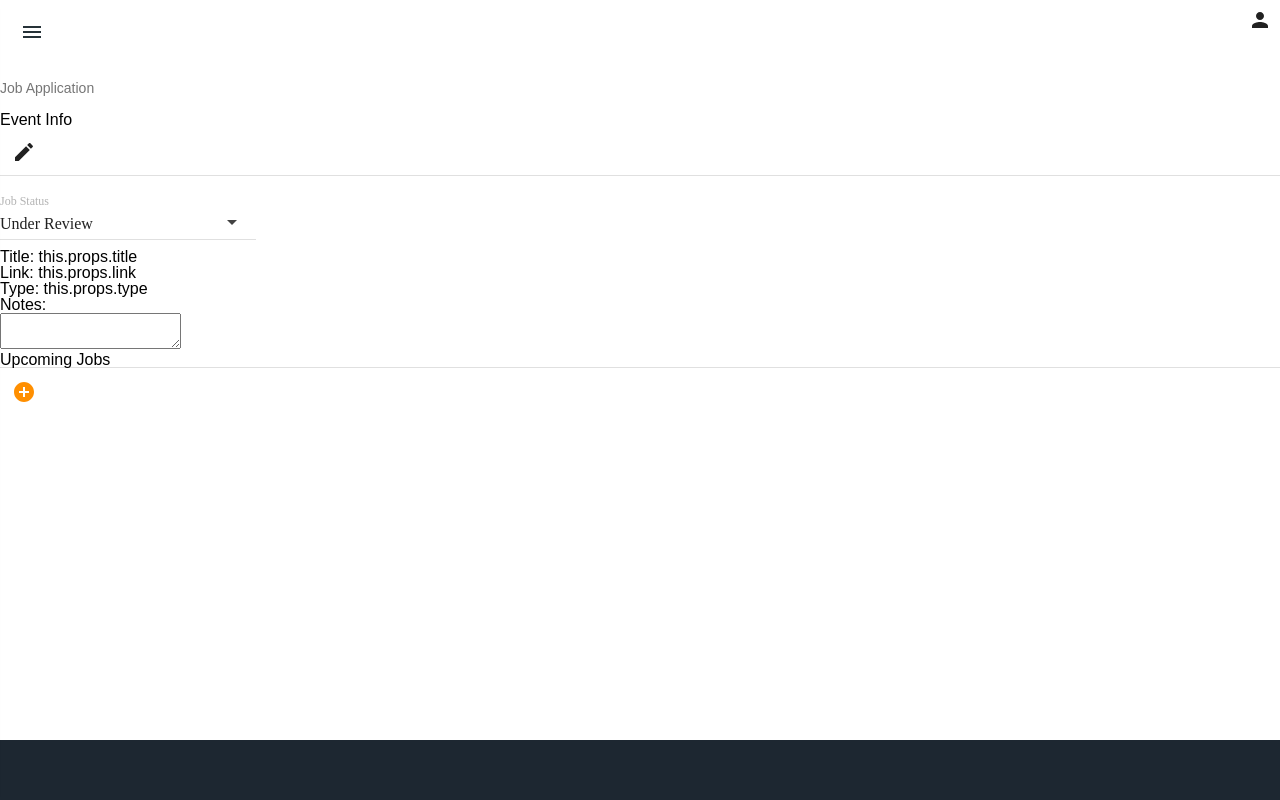
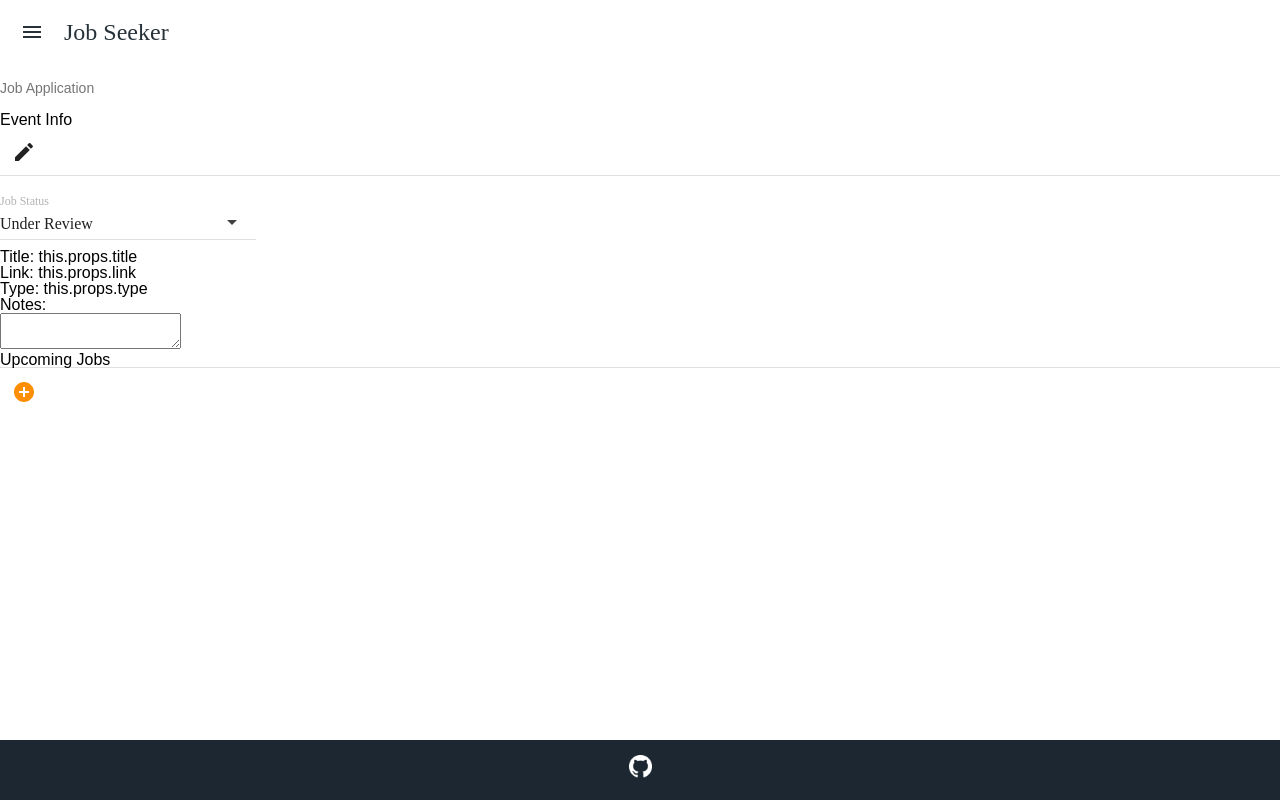
Before and after one commit to job-seeker/job-seeker-frontend, a React app: page /job in a window 1280 px wide. Built offline with nearby package versions, Linux system fonts and the light colour scheme; what namespaced-constants would draw is missing.

Commit message:
styling edits

```diff
--- a/src/components/dashboard-navbar/_dashboard-navbar.scss
+++ b/src/components/dashboard-navbar/_dashboard-navbar.scss
@@ -4,6 +4,11 @@
     text-transform: uppercase;
     font-weight: bold;
     font-size: 14px;
+    color: #328CC1;
+  }
+
+  a:visited {
+    color: #083552;
   }
 
   .drawer div {
--- a/src/components/dashboard-navbar/index.js
+++ b/src/components/dashboard-navbar/index.js
@@ -13,6 +13,8 @@ import AddIcon from 'material-ui/svg-icons/content/add-circle';
 import IconButton from 'material-ui/IconButton';
 import FlatButton from 'material-ui/FlatButton';
 
+import HomePage from '../homepage';
+import JSIcon from '../../assets/logo.png';
 import './_dashboard-navbar.scss';
 
 class DashboardNav extends Component {
@@ -39,8 +41,12 @@ class DashboardNav extends Component {
         <AppBar
           className='dashboard-nav'
           zDepth={0}
+          title='Job Seeker'
           onLeftIconButtonClick={this.handleToggle}
-          iconElementRight={<ProfileIcon className='profile-icon' />}
+          // iconElementRight={<ProfileIcon className='profile-icon' />}
+          // iconStyleRight={{
+          //   margin: '20 10 0 0',
+          // }}
         />
 
         <Drawer
@@ -56,6 +62,7 @@ class DashboardNav extends Component {
           <MenuItem onClick={this.handleClose}><Link to='/companies'>Companies</Link></MenuItem>
           <MenuItem onClick={this.handleClose}><Link to='/jobs'>Job Applications</Link></MenuItem>
           <MenuItem onClick={this.handleClose}><Link to='/events'>Events</Link></MenuItem>
+          <MenuItem onClick={this.handleClose}><Link to='/'>Home</Link></MenuItem>
         </Drawer>
       </section>
     );
--- a/src/components/homepage/_homepage.scss
+++ b/src/components/homepage/_homepage.scss
@@ -12,7 +12,7 @@
   .outer {
     display: table;
     margin: 0 auto;
-    height: 85%;
+    height: 75%;
     width: 90%;
   }
 
--- a/src/components/navbar/index.js
+++ b/src/components/navbar/index.js
@@ -4,7 +4,6 @@ import { connect } from 'react-redux';
 import { auth, token, profile } from '../auth-landing/constants';
 import { createAction as act } from 'redux-actions';
 import { Redirect, Link } from 'react-router-dom';
-// const lock = require('../auth-landing/index.js');
 
 import AppBar from 'material-ui/AppBar';
 import ToolbarGroup from 'material-ui/Toolbar/ToolbarGroup';
@@ -30,7 +29,6 @@ class NavBar extends Component {
       modalOpen: false,
     };
     this.updateWindowDimensions = this.updateWindowDimensions.bind(this);
-    this.onAuthenticated = this.onAuthenticated.bind(this);
     this.handleModalOpen = this.handleModalOpen.bind(this);
     this.handleModalClose = this.handleModalClose.bind(this);
   }
@@ -42,7 +40,6 @@ class NavBar extends Component {
   handleModalClose() {
     this.setState({ modalOpen: false });
   }
-
 
   componentWillMount() {
     this.updateWindowDimensions();
@@ -58,23 +55,18 @@ class NavBar extends Component {
   updateWindowDimensions() {
     this.setState({ screenWidth: window.innerWidth });
   }
-  onAuthenticated(token, profile) {
-    //if loginResult is null, it's likely because a token was already set
-    console.log(`Login token ${JSON.stringify(token)},\n\nProfile\n ${JSON.stringify(profile)}`);
-  }
 
   render() {
     const DesktopNavLinks = () => (
       <ToolbarGroup>
-        <AuthComponent
-          // auth0={auth}
-        />
+        <AuthComponent />
 
         <FlatButton
           label='About Us'
           className='about-us-button'
           onClick={this.handleModalOpen}
         />
+
       </ToolbarGroup>
     );
 
@@ -82,10 +74,8 @@ class NavBar extends Component {
       return <DropDownMenu
         className='dropdown-nav'
         iconButton={<NavigationMenu />}>
-        <AuthComponent
-          // auth0={auth}
-          className='auth-sign-in'
-        />
+        <AuthComponent className='auth-sign-in' />
+
         <MenuItem
           value={4}
           primaryText='About Us'
@@ -93,7 +83,9 @@ class NavBar extends Component {
         />
       </DropDownMenu>;
     };
+
     let { auth } = this.props;
+
     return (
       <nav>
         {this.state.screenWidth < 620 ?
--- a/src/index.html
+++ b/src/index.html
@@ -8,6 +8,8 @@
   </head>
   <body>
     <div id="root"></div>
-    <footer></footer>
+    <footer>
+      <div id='footer'></div>
+    </footer>
   </body>
 </html>
--- a/src/main.js
+++ b/src/main.js
@@ -7,14 +7,15 @@ import appCreateStore from './lib/app-create-store.js';
 import MuiThemeProvider from 'material-ui/styles/MuiThemeProvider';
 import getMuiTheme from 'material-ui/styles/getMuiTheme';
 import muiTheme from './style/mui-theme.js';
-import './style/main.scss';
 
 import RaisedButton from 'material-ui/RaisedButton';
 import App from './components/app/';
 import { lightBaseTheme } from 'material-ui/styles';
 import { white, grey800 } from 'material-ui/styles/colors';
 
-// TO DO: COMPLETE REDUCERS IN ORDER FOR STORE TO WORK
+import './style/main.scss';
+import FooterIcon from './assets/github.png';
+
 let store = appCreateStore();
 
 const AppContainer = () => {
@@ -29,4 +30,15 @@ const AppContainer = () => {
   );
 };
 
+const FooterContainer = () => {
+  return (
+    <div>
+      <a href='https://github.com/job-seeker/' target='_blank'>
+        <img alt='github icon' src={FooterIcon} />
+      </a>
+    </div>
+  );
+};
+
 ReactDom.render(<AppContainer />, document.getElementById('root'));
+ReactDom.render(<FooterContainer />, document.getElementById('footer'));
--- a/src/style/base/_base.scss
+++ b/src/style/base/_base.scss
@@ -1,6 +1,21 @@
 body {
   font-family: Avenir, sans-serif;
 };
+
+a {
+  text-decoration: none;
+  color: #328CC1;
+  transition: .5s;
+  font-weight: bold;
+}
+
+a:visited {
+  color: #328CC1;
+}
+
+a:hover {
+  color: #083552;
+}
 
 footer {
   background: #1D2731;
@@ -9,4 +24,16 @@ footer {
   left: 0;
   bottom: 0;
   width: 100%;
+
+  div {
+    width: 50%;
+    margin: 0 auto;
+    text-align: center;
+  }
+
+  img {
+    padding-top: 15px;
+    width: 23px;
+    height: 23px;
+  }
 }
```
Also changed, not shown: src/assets/github.png (added).
